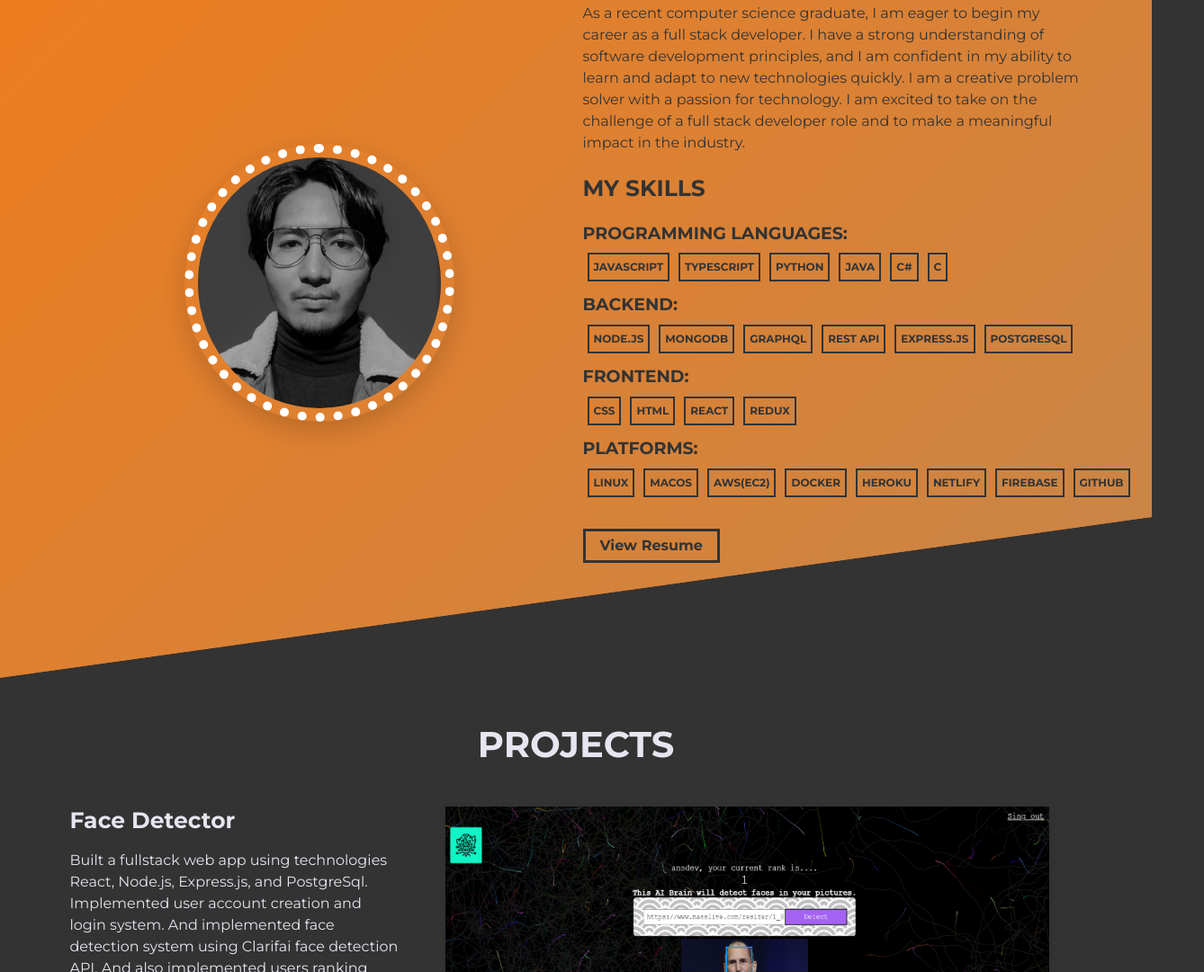
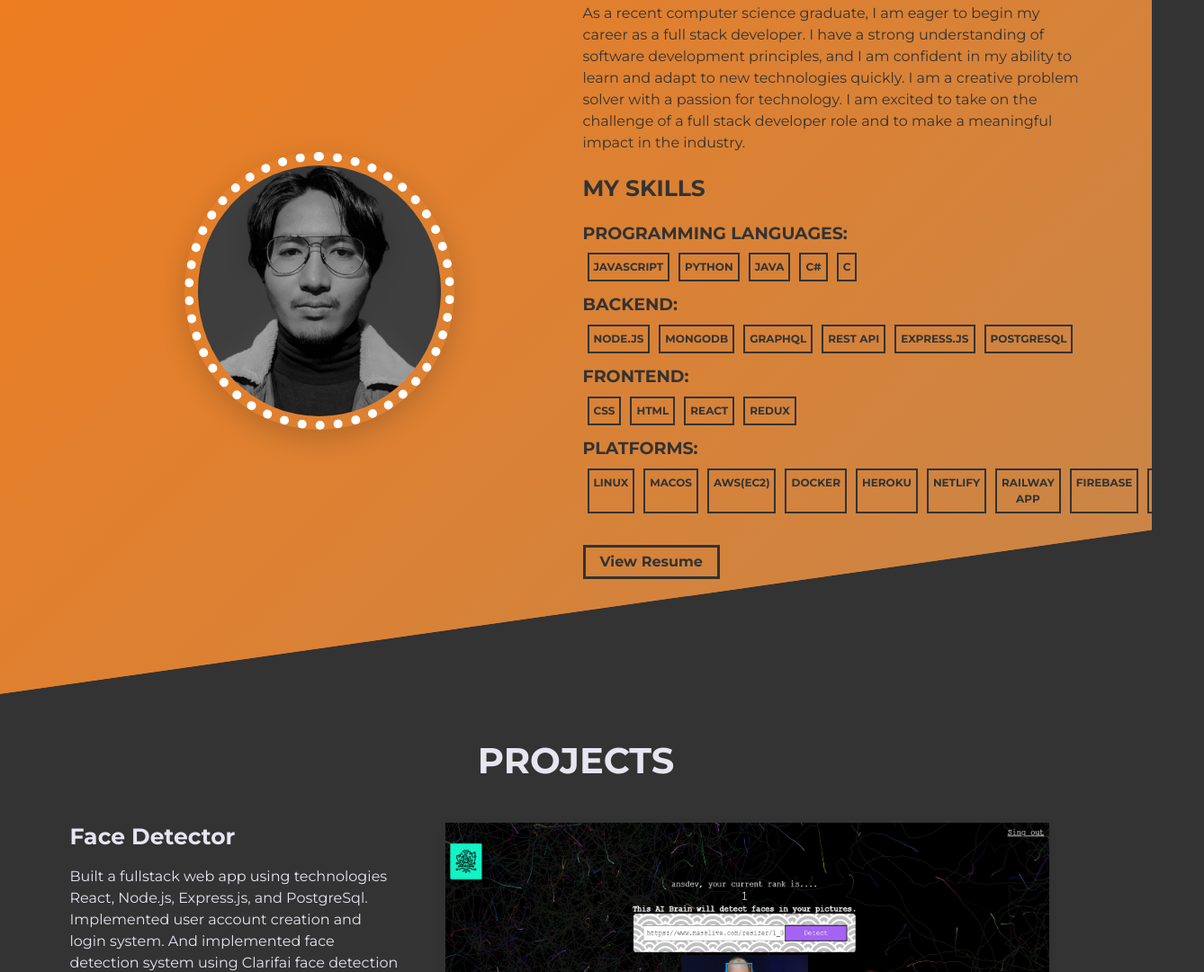
Before and after one commit to AnsulaDev/new_portfolio, a website built with Parcel: page src/index.html in a window 1280 px wide. Shown: the part 940-2021 px from the top of the page at 90% size, 1338 px wide, since content can reach past the window. Built offline with nearby package versions, Linux system fonts and the light colour scheme.

Commit message:
new updates

```diff
--- a/src/index.html
+++ b/src/index.html
@@ -87,8 +87,6 @@
               </span>
                 <span  class="d-flex skills-sets"> <p  class="cta-btn--skill m-2 p-2 skills-sets">javascript</p>
                     <br>
-                    <p  class="cta-btn--skill m-2 p-2 skills-sets"> TypeScript </p>
-                    <br>
                     <p  class="cta-btn--skill m-2 p-2 skills-sets">Python</p>
                     <br>
                     <p  class="cta-btn--skill m-2 p-2 skills-sets">Java</p>
@@ -143,6 +141,8 @@
                           <p  class="cta-btn--skill m-2 p-2 skills-sets">HEROKU</p>
                           <br>
                           <p  class="cta-btn--skill m-2 p-2 skills-sets">NETLIFY</p>
+                          <br>
+                          <p  class="cta-btn--skill m-2 p-2 skills-sets">Railway App</p>
                           <br>
                           <p  class="cta-btn--skill m-2 p-2 skills-sets">FIREBASE</p>
                           <br>
```
Also changed, not shown: 1 other file.
